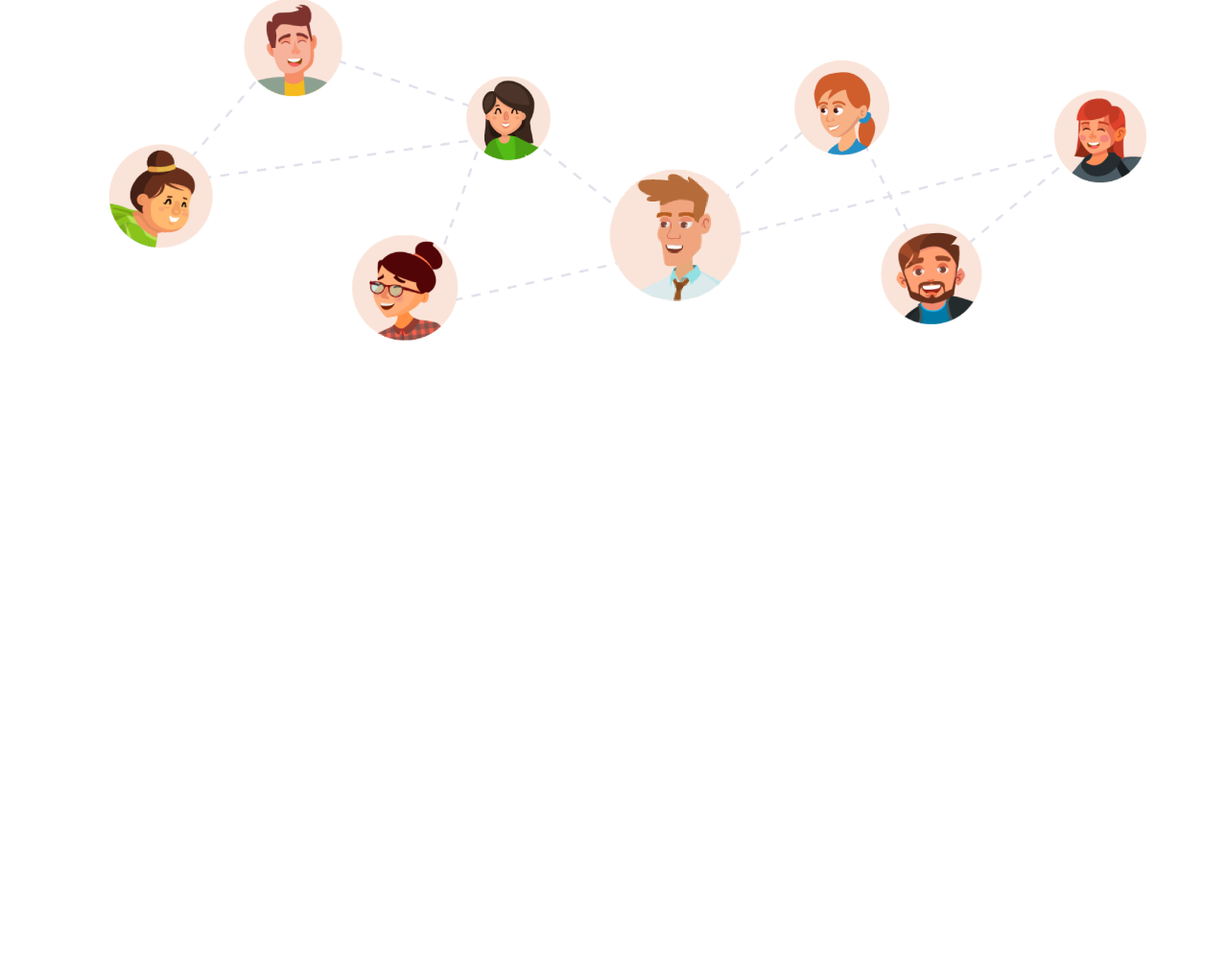
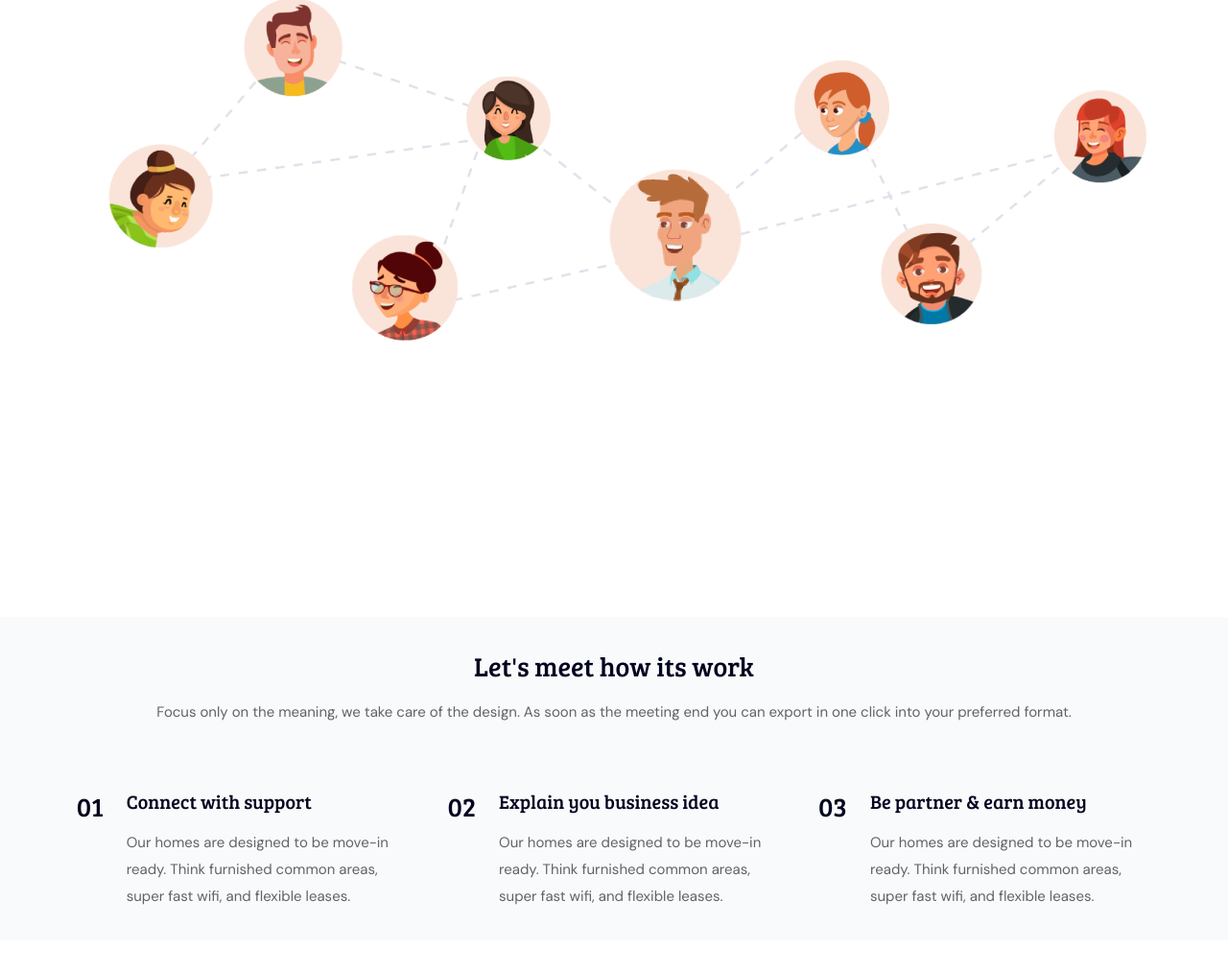
Before and after one commit to fajarfadillahh/seeocean-agency-creative-html-css-javascript-website-v3, a plain HTML site: page index.html in a window 1280 px wide. Shown: the part 5549-6561 px from the top of the page at 96% size. Before the commit the page ends 6096 px from the top, so only its background shows below. Drawn offline with nearby package versions, Linux system fonts and the light colour scheme.

Commit message:
works section

```diff
--- a/index.html
+++ b/index.html
@@ -260,6 +260,65 @@
         </div>
       </section>
       <!-- ===== USER SECTION ===== -->
+
+      <!-- ===== WORKS SECTION ===== -->
+      <section class="works">
+        <div class="works__wrapper">
+          <div class="works__container container">
+            <div class="works__data">
+              <h1 class="works__data-title section-title">
+                Let's meet how its work
+              </h1>
+              <p class="works__data-text section-text">
+                Focus only on the meaning, we take care of the design. As soon
+                as the meeting end you can export in one click into your
+                preferred format.
+              </p>
+            </div>
+
+            <div class="works__group">
+              <div class="works__content">
+                <h1 class="works__content-number">01</h1>
+
+                <div>
+                  <h3 class="works__content-title">Connect with support</h3>
+                  <p class="works__content-text">
+                    Our homes are designed to be move-in ready. Think furnished
+                    common areas, super fast wifi, and flexible leases.
+                  </p>
+                </div>
+              </div>
+
+              <div class="works__content">
+                <h1 class="works__content-number">02</h1>
+
+                <div>
+                  <h3 class="works__content-title">
+                    Explain you business idea
+                  </h3>
+                  <p class="works__content-text">
+                    Our homes are designed to be move-in ready. Think furnished
+                    common areas, super fast wifi, and flexible leases.
+                  </p>
+                </div>
+              </div>
+
+              <div class="works__content">
+                <h1 class="works__content-number">03</h1>
+
+                <div>
+                  <h3 class="works__content-title">Be partner & earn money</h3>
+                  <p class="works__content-text">
+                    Our homes are designed to be move-in ready. Think furnished
+                    common areas, super fast wifi, and flexible leases.
+                  </p>
+                </div>
+              </div>
+            </div>
+          </div>
+        </div>
+      </section>
+      <!-- ===== WORKS SECTION ===== -->
     </main>
 
     <!-- ===== MAIN JS ===== -->
--- a/scss/style.scss
+++ b/scss/style.scss
@@ -407,3 +407,57 @@ img {
     justify-self: center;
   }
 }
+
+// ===== WORKS SECTION =====
+.works {
+  padding: 6rem 0 2rem;
+
+  &__wrapper {
+    padding: 2rem 0;
+    background-color: #f9fafc;
+  }
+
+  &__container {
+    display: grid;
+    gap: 2rem;
+  }
+
+  &__data {
+    justify-self: center;
+    text-align: center;
+  }
+
+  &__group {
+    display: grid;
+    grid-template-columns: repeat(auto-fit, minmax(320px, 1fr));
+    align-items: center;
+    gap: 2.5rem;
+  }
+
+  &__content {
+    display: flex;
+    align-items: flex-start;
+    gap: 1.5rem;
+
+    &-number {
+      font-family: var(--font-title);
+      font-size: 28px;
+      font-weight: var(--font-reguler);
+      color: var(--title-color);
+    }
+
+    &-title {
+      font-family: var(--font-title);
+      font-size: 20px;
+      font-weight: var(--font-reguler);
+      color: var(--title-color);
+      padding-bottom: 1rem;
+    }
+
+    &-text {
+      font-size: 15px;
+      color: var(--text-color);
+      line-height: var(--leading-text);
+    }
+  }
+}
```
Also changed, not shown: css/style.css.
